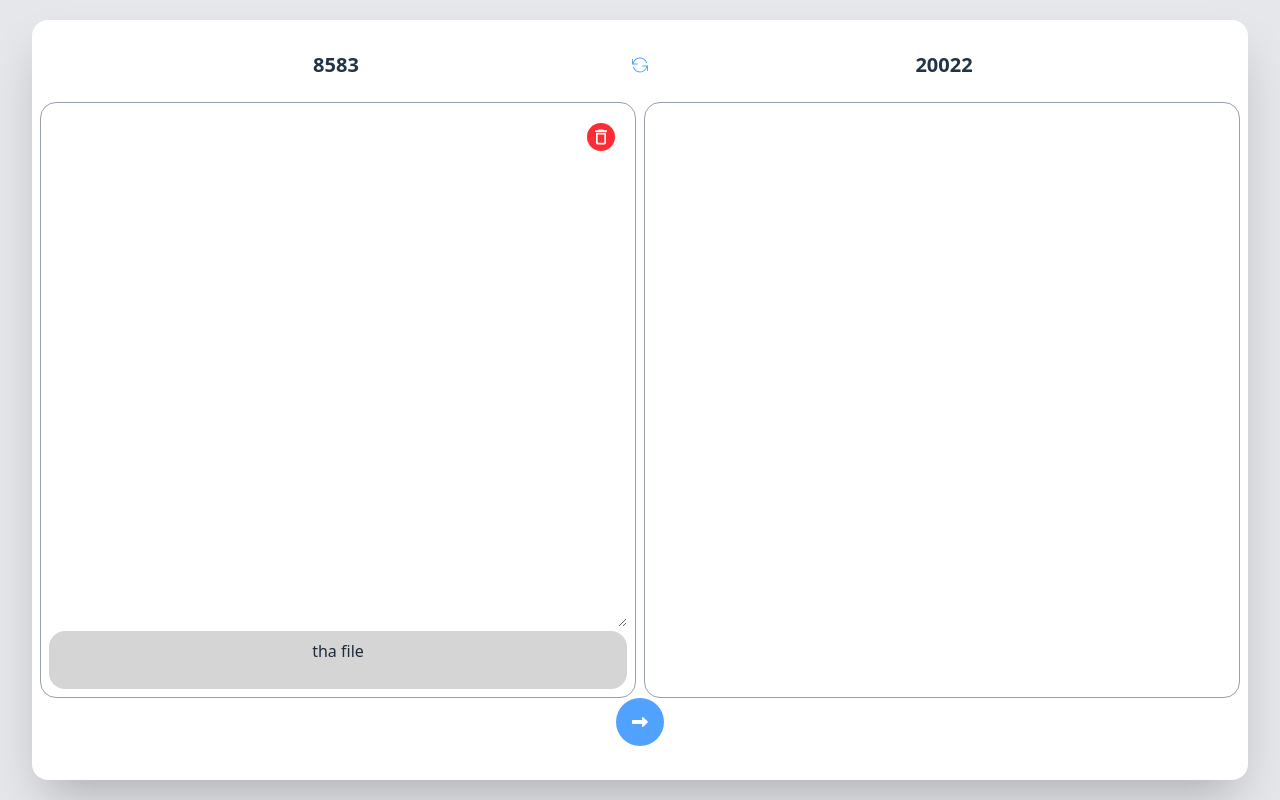
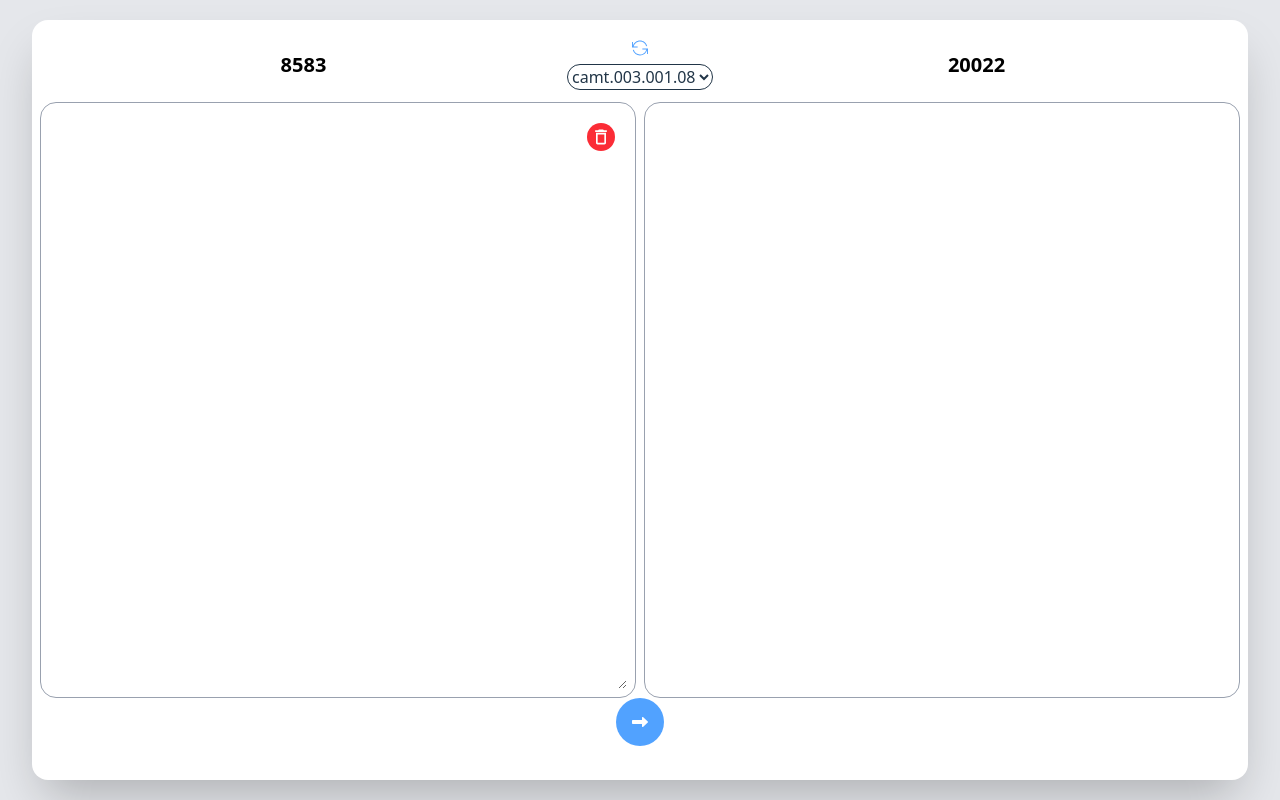
Before and after one commit to xuabcuong/convertISO_FE, a React (Vite) app: page / in a window 1280 px wide. Built offline with nearby package versions, Linux system fonts and the light colour scheme.

Commit message:
add select

```diff
--- a/src/App.jsx
+++ b/src/App.jsx
@@ -7,18 +7,20 @@ import { TfiReload } from "react-icons/tfi";
 import { MdOutlineDeleteOutline } from "react-icons/md";
 import { toast, ToastContainer } from 'react-toastify';
 import { FaRightLong } from "react-icons/fa6";
+import Select from './coponent/selecter';
 
 const supportMsg = [
   "camt.003.001.08",
-  "camt.004.001.10",
   "pacs.008.001.13",
   "pacs.002.001.15"
 ];
 
 function App() {
   const [isConvertTo20022, setIsConvertTo20022] = useState(true)
+  const [mgsName, setgsName] = useState("")
+  const [issupportMsg, setIssupportMsg] = useState(false)
+  const [mgsNameSelect, setgsNameSelect] = useState("")
 
-  const [file, setFile] = useState(null)
 
   const [convertdata, setconvertdata] = useState(null)
 
@@ -26,33 +28,6 @@ function App() {
 
   const [convert20022to8583] = useConvert8583to20022Mutation();
   const [convert8583to20022] = useConvert20022to8583Mutation();
-
-  useEffect(() => {
-    setFile(null)
-    setJsonText("")
-
-  }, [isConvertTo20022])
-
-  const handleReadFile = (file) => {
-    if (!file) return;
-
-    const reader = new FileReader();
-    reader.onload = (e) => {
-      try {
-        JSON.parse(e.target.result); // validate
-        setJsonText(e.target.result);
-      } catch {
-        setJsonText("❌ File không phải JSON hợp lệ");
-      }
-    };
-    reader.readAsText(file);
-  };
-
-  const handleChangeFile = (e) => {
-    setFile(e.target.files[0]);
-    handleReadFile(e.target.files[0])
-
-  };
 
   function isValidJSON(str) {
     try {
@@ -64,8 +39,6 @@ function App() {
   }
 
   const convertFile8583 = async () => {
-
-
 
     try {
       const res8385 = await convert20022to8583(jsonText).unwrap();
@@ -104,14 +77,38 @@ function App() {
     setJsonText(e.target.value)
   }
 
+
+
+
+  useEffect(() => {
+    if (!jsonText) return
+
+    try {
+      const data = JSON.parse(jsonText)
+
+      if (isConvertTo20022) {
+        setgsName(data?.listField?.["62"])
+      } else {
+        setgsName(data?.AppHdr?.MsgDefIdr)
+
+      }
+
+
+      if (supportMsg.includes(mgsName)) {
+
+        setIssupportMsg(true)
+      }
+      else { setIssupportMsg(false) }
+    } catch (error) {
+    }
+
+  }, [jsonText])
   const convert = () => {
     const data = JSON.parse(jsonText)
 
-    const mgsName = data.listField.F62
+    const mgsName = data.listField?.["62"]
 
-    console.log("🚀 ~ convert ~ mgsName:", mgsName)
-
-    if (!supportMsg.includes(mgsName)) {
+    if (mgsName !== "" && !issupportMsg) {
       toast.error("tool chưa hỗ trợ bản tin " + mgsName);
       return;
     }
@@ -136,16 +133,29 @@ function App() {
       <ToastContainer />
       <div className='bg-white shadow-2xl p-2 h-[95%] rounded-2xl  w-[95%] gap-1 item'>
         <div className='w-full h-[10%] flex justify-between'>
-          <p className={`flex items-center transition-[5000] justify-center w-[70%] font-bold text-[20px] duration-3000`}>
-
+          <p className={`flex items-center transition-[5000] justify-center w-[70%] font-bold text-[20px] duration-3000 text-black`}>
 
             {isConvertTo20022 ? "8583" : "20022"}
           </p>
-          <button className='text-blue-400 transform active:rotate-180 duration-500'
-            onClick={() => { setIsConvertTo20022(!isConvertTo20022) }}>
-            <TfiReload />
-          </button>
-          <p className='flex items-center justify-center w-[70%] font-bold text-[20px]'>{!isConvertTo20022 ? "8583" : "20022"}
+          <div className='flex flex-col justify-center items-center gap-2'>
+
+            <button className='text-blue-400 transform active:rotate-180 duration-500'
+              onClick={() => { setIsConvertTo20022(!isConvertTo20022) }}>
+              <TfiReload />
+            </button>
+
+            {
+              !issupportMsg &&
+              <Select
+                mgsNameSelect={mgsNameSelect}
+                setgsNameSelect={setgsNameSelect}
+                jsonText={jsonText}
+                setJsonText={setJsonText}
+                isConvertTo20022={isConvertTo20022}
+              />
+            }
+          </div>
+          <p className='flex items-center justify-center w-[70%] font-bold text-[20px] text-black'>{!isConvertTo20022 ? "8583" : "20022"}
           </p>
         </div>
         <div className="flex h-[80%] gap-2">
@@ -166,12 +176,6 @@ function App() {
               <textarea value={jsonText} type="text" accept=".json" onChange={handleChangeJsontext}
                 className=' flex-1 w-full  text-black rounded-2xl  focus:outline-0    font-normal text-[20px] p-2' />
 
-              {!jsonText ? <div className={` h-[10%]  py-2   relative bg-[#bbbaba9b] rounded-2xl text-center text-gray-800`}>
-                tha file
-                <input type='file' placeholder='tha file' onChange={handleChangeFile}
-                  className={` w-full absolute opacity-0 left-0`} />
-              </div>
-                : null}
 
             </div>
 
@@ -179,7 +183,7 @@ function App() {
           </div>
           <div className='w-[50%] border h-full rounded-2xl border-gray-400 relative overflow-auto'>
             {convertdata ?
-              <p className=" font-normal text-[10px] text-left whitespace-p-wrap p-2">
+              <p className=" font-normal text-[10px] text-left whitespace-p-wrap p-2 text-black">
                 <JSONPretty
                   data={convertdata}
                   theme="monikai"
@@ -190,14 +194,11 @@ function App() {
             }
           </div>
         </div>
-
         <div className='w-full flex justify-center items-center'>
-
           <button className='font-bold bg-blue-400 text-white p-4 rounded-[50%]'
             onClick={convert}
           >
             <FaRightLong />
-
           </button>
         </div>
       </div>
--- /dev/null
+++ b/src/coponent/selecter.jsx
@@ -0,0 +1,38 @@
+const option = [
+    "camt.003.001.08",
+    "pacs.008.001.13",
+    "pacs.002.001.1"]
+
+export default function Select({ mgsNameSelect, setgsNameSelect, jsonText, setJsonText, isConvertTo20022 }) {
+
+    const handleChange = (e) => {
+
+        const value = e.target.value
+        setgsNameSelect(value)
+
+        const data = JSON.parse(jsonText)
+
+        if (isConvertTo20022) {
+            data.listField["62"] = value
+        } else {
+            data.AppHdr.MsgDefIdr = value
+        }
+
+        setJsonText(JSON.stringify(data, null, 2))
+    }
+
+    return (
+        <div>
+            <select className="border rounded-2xl" onChange={handleChange} value={mgsNameSelect}
+            >
+                {option.map((item, index) => {
+                    return (
+                        <option className="active:bg-[#50a2ff] border rounded-2xl" value={item}>{item}</option>
+                    )
+                })}
+
+            </select>
+        </div>
+    )
+
+}
```
